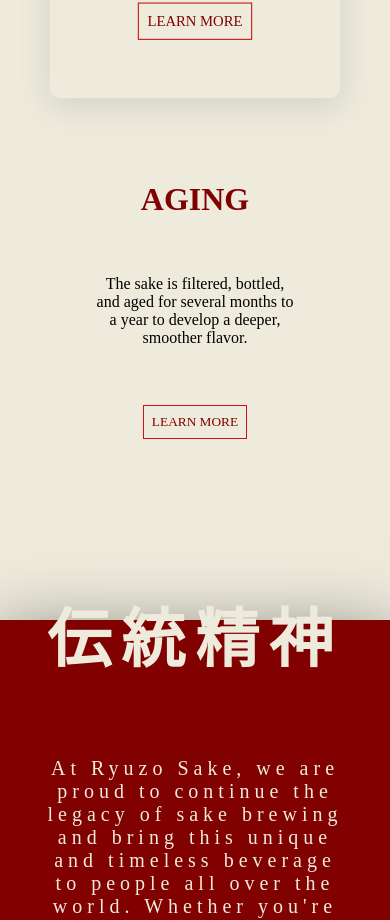
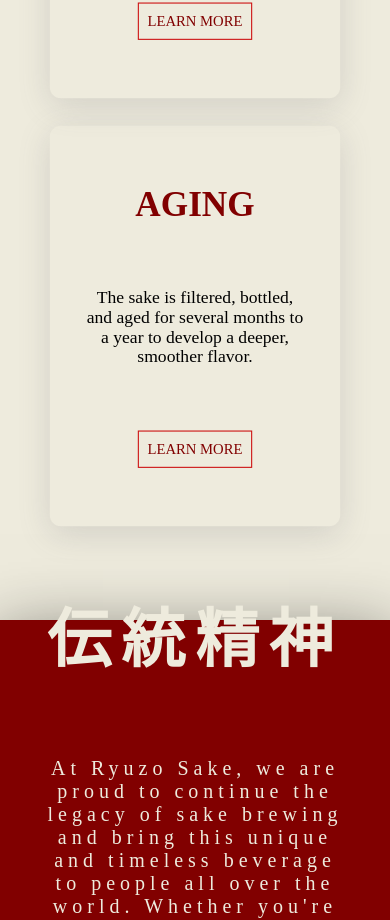
Before and after one commit to CoreyRobertson/ryuzosake, a Next.js app: page / in a window 390 px wide. Shown: the part 3420-4340 px from the top of the page. Built offline with nearby package versions, Linux system fonts and the light colour scheme; a web font is replaced by a local one.

Commit message:
next commit

```diff
--- a/components/Process.jsx
+++ b/components/Process.jsx
@@ -29,7 +29,7 @@
                     <p>The koji rice is mixed with water to form a mash called "moromi," which is then fermented for 1-2 weeks.</p>
                     <button>LEARN MORE</button>
                 </div>
-                <div ref={ref3} className={`${styles.process_card4} ${inView4 ? styles.animateprocess_card4 : ''}`}>
+                <div ref={ref4} className={`${styles.process_card4} ${inView4 ? styles.animateprocess_card4 : ''}`}>
                     <h1>AGING</h1>
                     <p>The sake is filtered, bottled, and aged for several months to a year to develop a deeper, smoother flavor.</p>
                     <button>LEARN MORE</button>
--- a/styles/Home.module.css
+++ b/styles/Home.module.css
@@ -261,11 +261,12 @@
     text-align: center;
     height: 300px;
     width: 200px;
+    transition: 1s;
   }
 
   .animateprocess_card1 {
     transition: 1s;
-    transition-delay: .5s;
+    transition-delay: 0s;
     transform: translateY(1rem) scale(110%);
     box-shadow: rgba(100, 100, 111, 0.2) 0px 7px 29px 0px;
   }
@@ -282,11 +283,12 @@
     text-align: center;
     height: 300px;
     width: 200px;
+    transition: 1s;
   }
 
   .animateprocess_card2 {
     transition: 1s;
-    transition-delay: .5s;
+    transition-delay: 0s;
     transform: translateY(1rem) scale(110%);
     box-shadow: rgba(100, 100, 111, 0.2) 0px 7px 29px 0px;
   }
@@ -303,11 +305,12 @@
     text-align: center;
     height: 300px;
     width: 200px;
+    transition: 1s;
   }
 
   .animateprocess_card3 {
     transition: 1s;
-    transition-delay: .5s;
+    transition-delay: 0s;
     transform: translateY(1rem) scale(110%);
     box-shadow: rgba(100, 100, 111, 0.2) 0px 7px 29px 0px;
   }
@@ -324,11 +327,12 @@
     text-align: center;
     height: 300px;
     width: 200px;
+    transition: 1s;
   }
 
   .animateprocess_card4 {
     transition: 1s;
-    transition-delay: .5s;
+    transition-delay: 0s;
     transform: translateY(1rem) scale(110%);
     box-shadow: rgba(100, 100, 111, 0.2) 0px 7px 29px 0px;
   }
```
